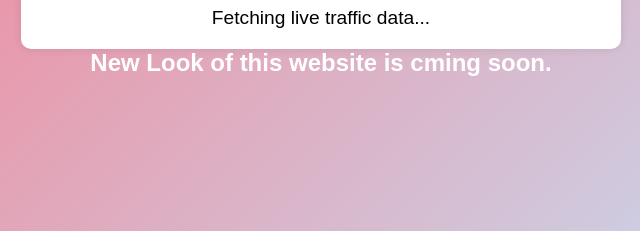
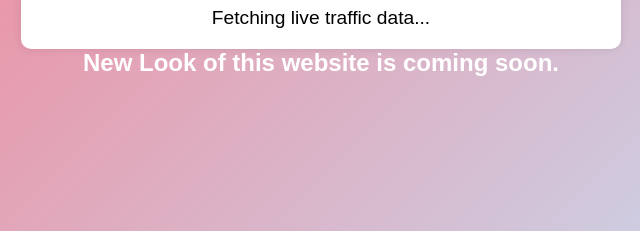
Before and after one commit to QuizLeapsBooks/Welcome_Quiz_Leap_Books, a plain HTML site: page index.html in a window 1280 px wide. Shown: the part 394-625 px from the top of the page, 319-959 px from the left. Drawn offline with Linux system fonts and the light colour scheme.

Commit message:
Update index.html

```diff
--- a/index.html
+++ b/index.html
@@ -49,7 +49,7 @@
             </section>
 
             <section class="student-submission">
-                <h2>New Look of this website is cming soon.</h2>
+                <h2>New Look of this website is coming soon.</h2>
             </section>
         </main>
 
```
